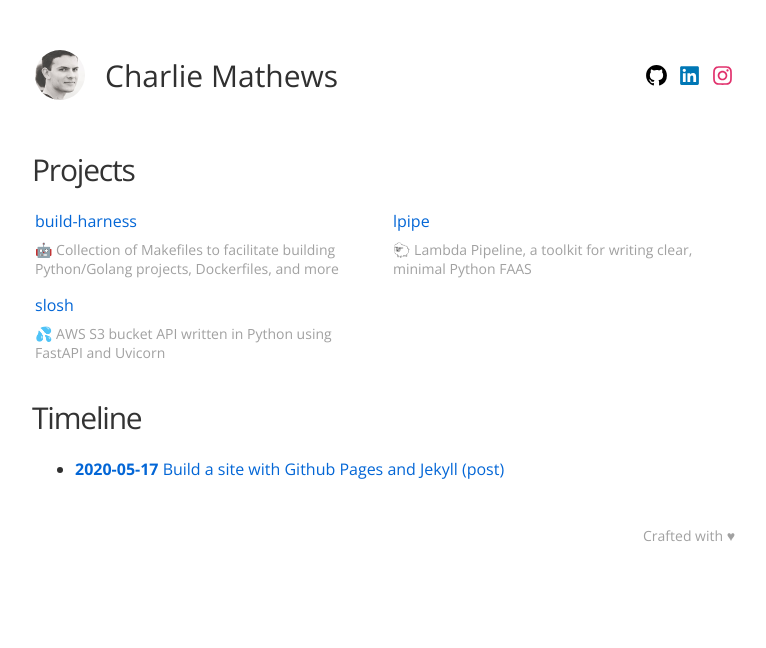
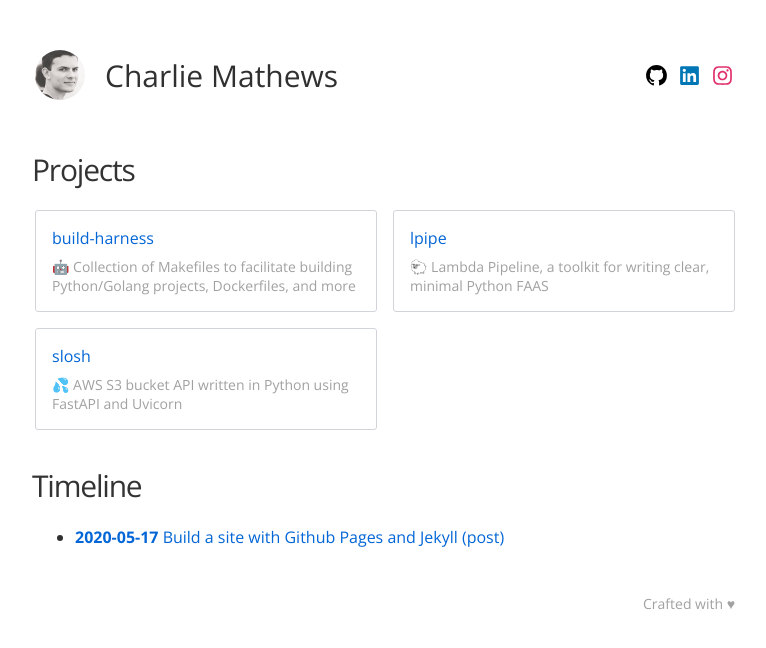
Before and after one commit to alphachai/charliemathews.com, a Jekyll site: the page built from index.md, in a window 1280 px wide. Shown: the top 648 px of the page, without its empty margins (255-1021 px from the left). Built offline with Jekyll 4.4.1, drawn with Linux system fonts in a browser that asks for light colours.

Commit message:
Add box class to project_inner

```diff
--- a/index.md
+++ b/index.md
@@ -7,7 +7,7 @@ layout: default
 <div id="projects_display">
 {% for project in site.data.projects %}
   <div class="project">
-    <div class="project_inner clear">
+    <div class="box project_inner clear">
       <div class="name clear">
         <a href="{{ project.url }}">{{ project.name }}</a>
       </div>
```
